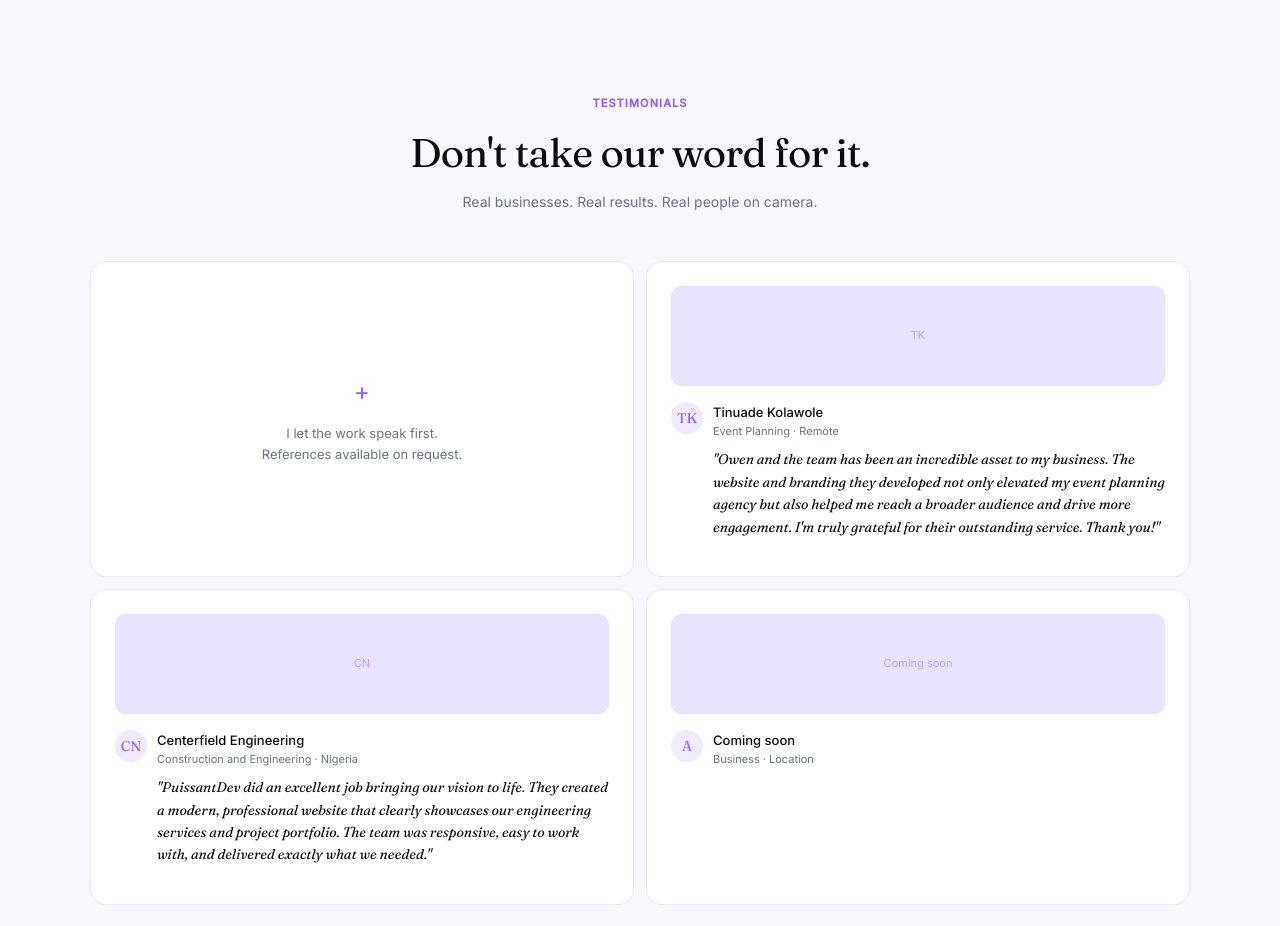
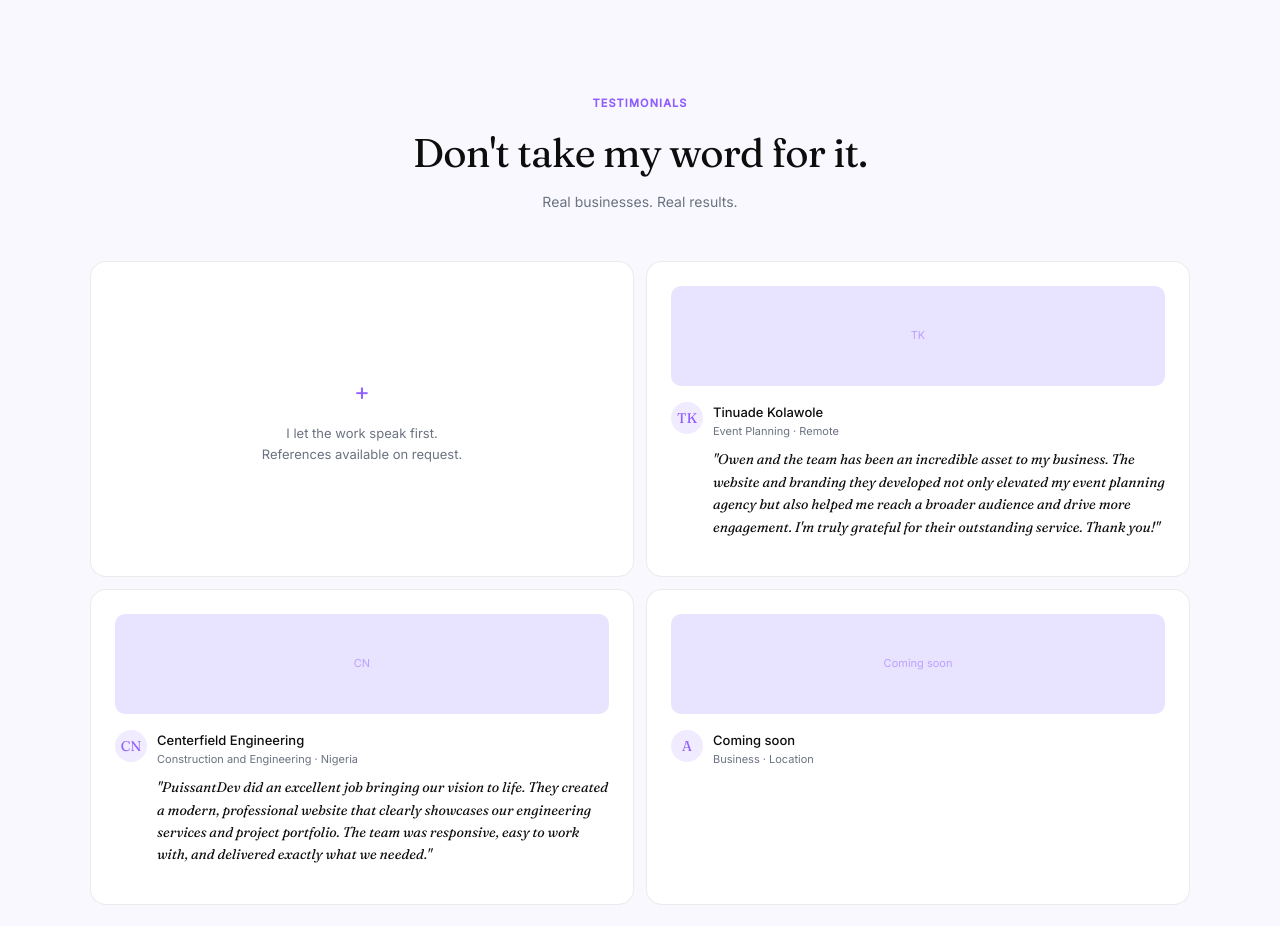
Before and after one commit to EseosaOwen/owencreate, a React (Vite) app: page / in a window 1280 px wide. Shown: the part 5380-6306 px from the top of the page. Built offline with nearby package versions, Linux system fonts and the light colour scheme.

Commit message:
ui: changed wording in testimonial component

```diff
--- a/src/components/Testimonials/index.tsx
+++ b/src/components/Testimonials/index.tsx
@@ -26,8 +26,8 @@ export default function Testimonials() {
       <Container>
         <Header>
           <Eyebrow>Testimonials</Eyebrow>
-          <Headline>Don't take our word for it.</Headline>
-          <Sub>Real businesses. Real results. Real people on camera.</Sub>
+          <Headline>Don't take my word for it.</Headline>
+          <Sub>Real businesses. Real results.</Sub>
         </Header>
 
         <Grid>
```
